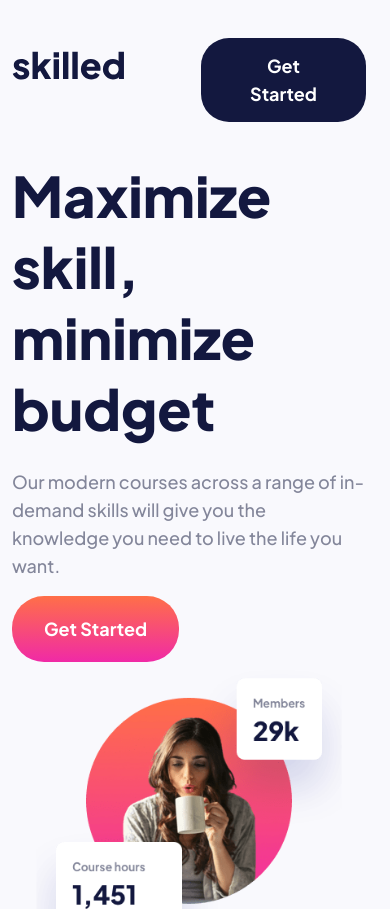
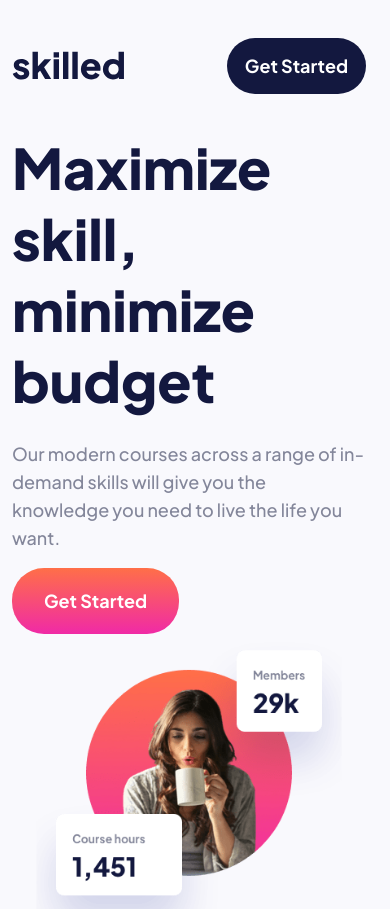
Before and after one commit to EkberAkh/IATC-Full-stack, a website: page lesson-15/skilled-elearning-landing-page/starter-code/index.html in a window 390 px wide. Shown: the top 909 px of the page. Drawn offline with nearby package versions, Linux system fonts and the light colour scheme.

Commit message:
css updated

```diff
--- a/lesson-15/skilled-elearning-landing-page/starter-code/responsive.css
+++ b/lesson-15/skilled-elearning-landing-page/starter-code/responsive.css
@@ -46,4 +46,7 @@
   .site-footer > .col-6 > .footer-button {
     padding: 14px 25px;
   }
+  .site-nav > .col-6> .nav-button{
+    padding: 14px 18px;
+  }
 }
```
